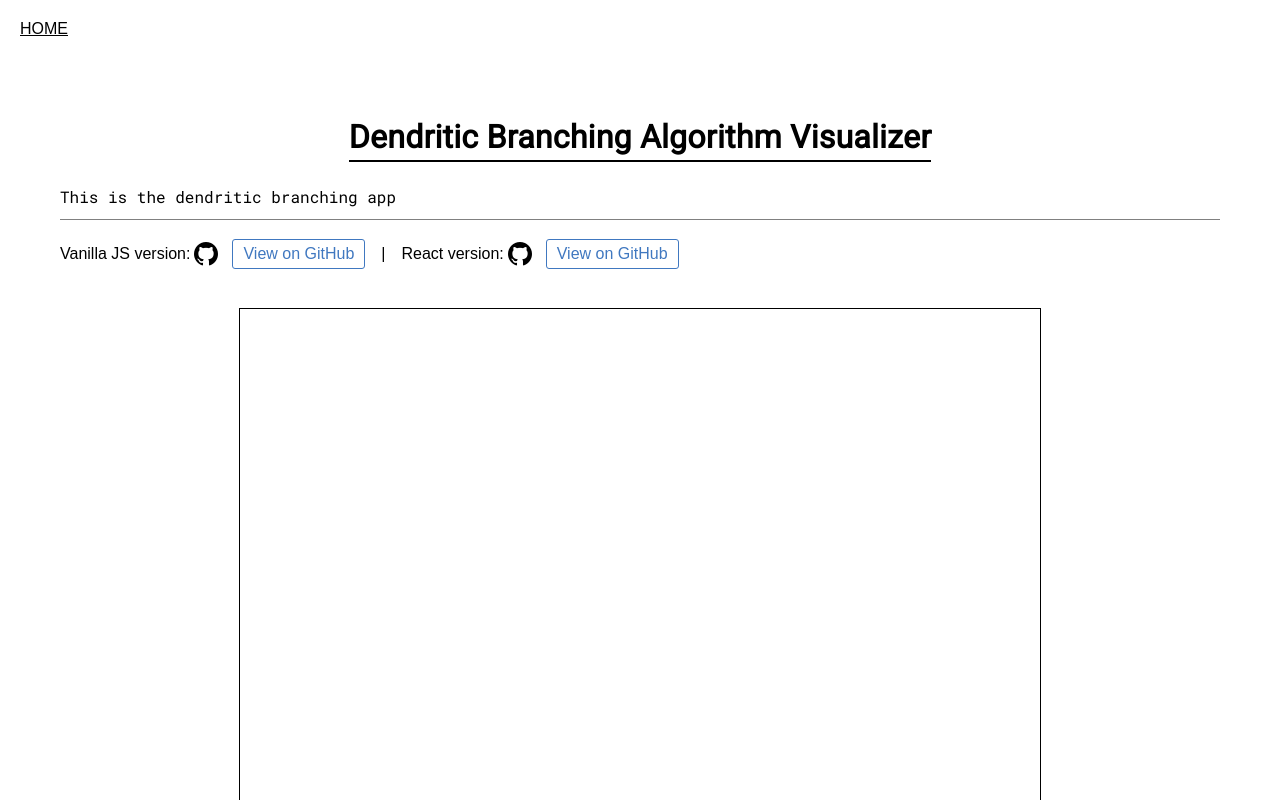
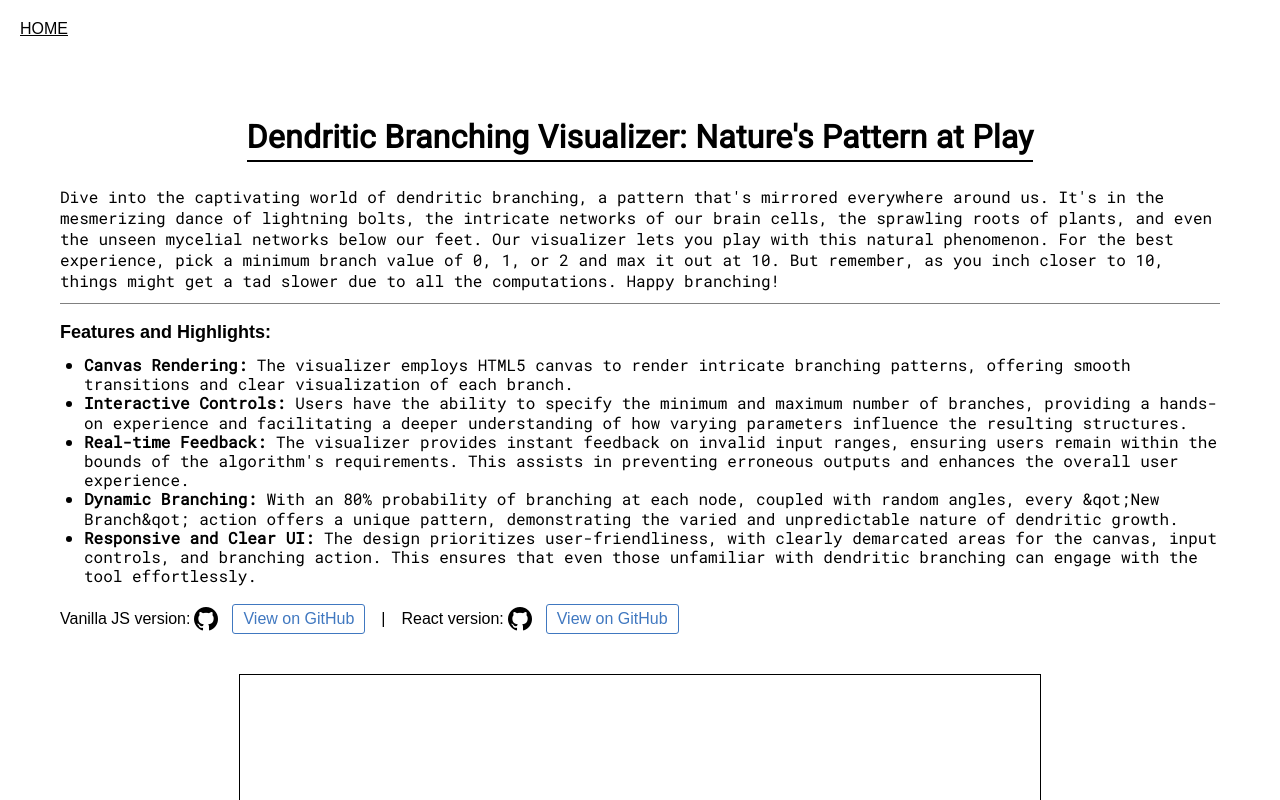
Before and after one commit to dvoranii/personal-projects-site, a React (Vite) app: page /project3 in a window 1280 px wide. Shown: the top 800 px of the page. Built offline with nearby package versions, Linux system fonts and the light colour scheme.

Commit message:
finished updates to project 3

```diff
--- a/src/data/projectData.js
+++ b/src/data/projectData.js
@@ -18,10 +18,11 @@ const projectData = [
     description: `This video player is a custom-built web component crafted using vanilla JavaScript and the lit-html library, which offers efficient, expressive, and extensible templates. Instead of relying on out-of-the-box solutions, I took the challenge to build a video player from scratch to understand the intricacies and nuances of media playback in web browsers.`,
   },
   {
-    title: "Dendritic Branching Algorithm Visualizer",
+    title: "Dendritic Branching Visualizer: Nature's Pattern at Play",
     titleURL: "project3",
     thumbnail: project3Thumb,
-    description: "This is the dendritic branching app",
+    description:
+      "Dive into the captivating world of dendritic branching, a pattern that's mirrored everywhere around us. It's in the mesmerizing dance of lightning bolts, the intricate networks of our brain cells, the sprawling roots of plants, and even the unseen mycelial networks below our feet. Our visualizer lets you play with this natural phenomenon. For the best experience, pick a minimum branch value of 0, 1, or 2 and max it out at 10. But remember, as you inch closer to 10, things might get a tad slower due to all the computations. Happy branching!",
   },
 ];
 
--- a/src/views/Project3/index.jsx
+++ b/src/views/Project3/index.jsx
@@ -13,8 +13,43 @@ function Project3() {
       <ProjectTemplate>
         <h1>{project.title}</h1>
         <p>{project.description}</p>
+
         <br />
 
+        <h2 className="features-title">Features and Highlights:</h2>
+        <ul className={`features-list`}>
+          <li>
+            <b>Canvas Rendering:</b> The visualizer employs HTML5 canvas to
+            render intricate branching patterns, offering smooth transitions and
+            clear visualization of each branch.
+          </li>
+          <li>
+            <b>Interactive Controls:</b> Users have the ability to specify the
+            minimum and maximum number of branches, providing a hands-on
+            experience and facilitating a deeper understanding of how varying
+            parameters influence the resulting structures.
+          </li>
+          <li>
+            <b>Real-time Feedback:</b> The visualizer provides instant feedback
+            on invalid input ranges, ensuring users remain within the bounds of
+            the algorithm&apos;s requirements. This assists in preventing
+            erroneous outputs and enhances the overall user experience.
+          </li>
+          <li>
+            <b>Dynamic Branching:</b> With an 80% probability of branching at
+            each node, coupled with random angles, every &qot;New Branch&qot;
+            action offers a unique pattern, demonstrating the varied and
+            unpredictable nature of dendritic growth.
+          </li>
+          <li>
+            <b>Responsive and Clear UI:</b> The design prioritizes
+            user-friendliness, with clearly demarcated areas for the canvas,
+            input controls, and branching action. This ensures that even those
+            unfamiliar with dendritic branching can engage with the tool
+            effortlessly.
+          </li>
+        </ul>
+        <br></br>
         <div className="git--wrapper__outer">
           <div className="git--wrapper__inner">
             <div>Vanilla JS version:</div>
@@ -23,7 +58,7 @@ function Project3() {
           |
           <div className="git--wrapper__inner">
             <div>React version:</div>
-            <GitRepoLink url="https://github.com/dvoranii/personal-projects-site/tree/main/src/views/Project1" />
+            <GitRepoLink url="https://github.com/dvoranii/personal-projects-site/tree/main/src/views/Project3" />
           </div>
         </div>
         <DendriticVisualizer></DendriticVisualizer>
--- a/src/views/Project3/styles.css
+++ b/src/views/Project3/styles.css
@@ -9,3 +9,8 @@
   align-items: center;
   gap: 1rem;
 }
+
+.features-title {
+  font-size: 18px;
+  font-family: Arial, Helvetica, sans-serif;
+}
```
